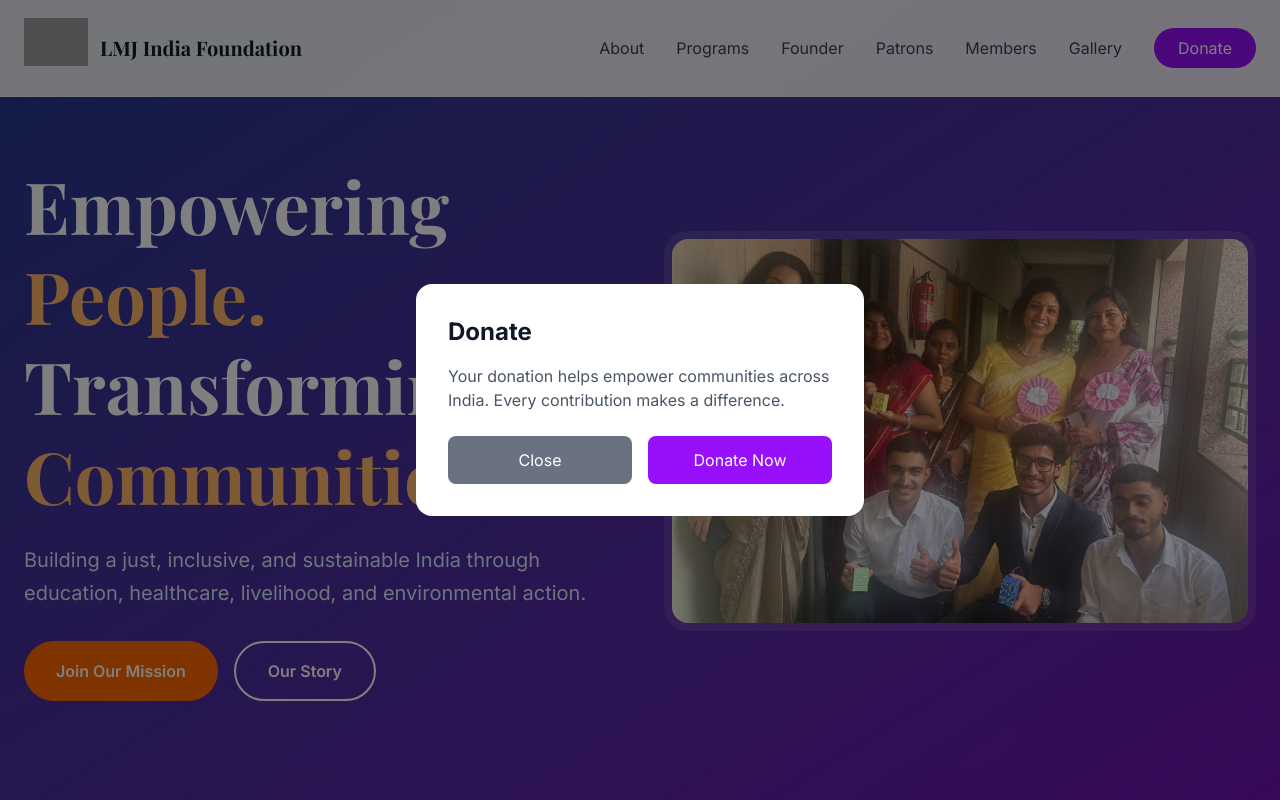
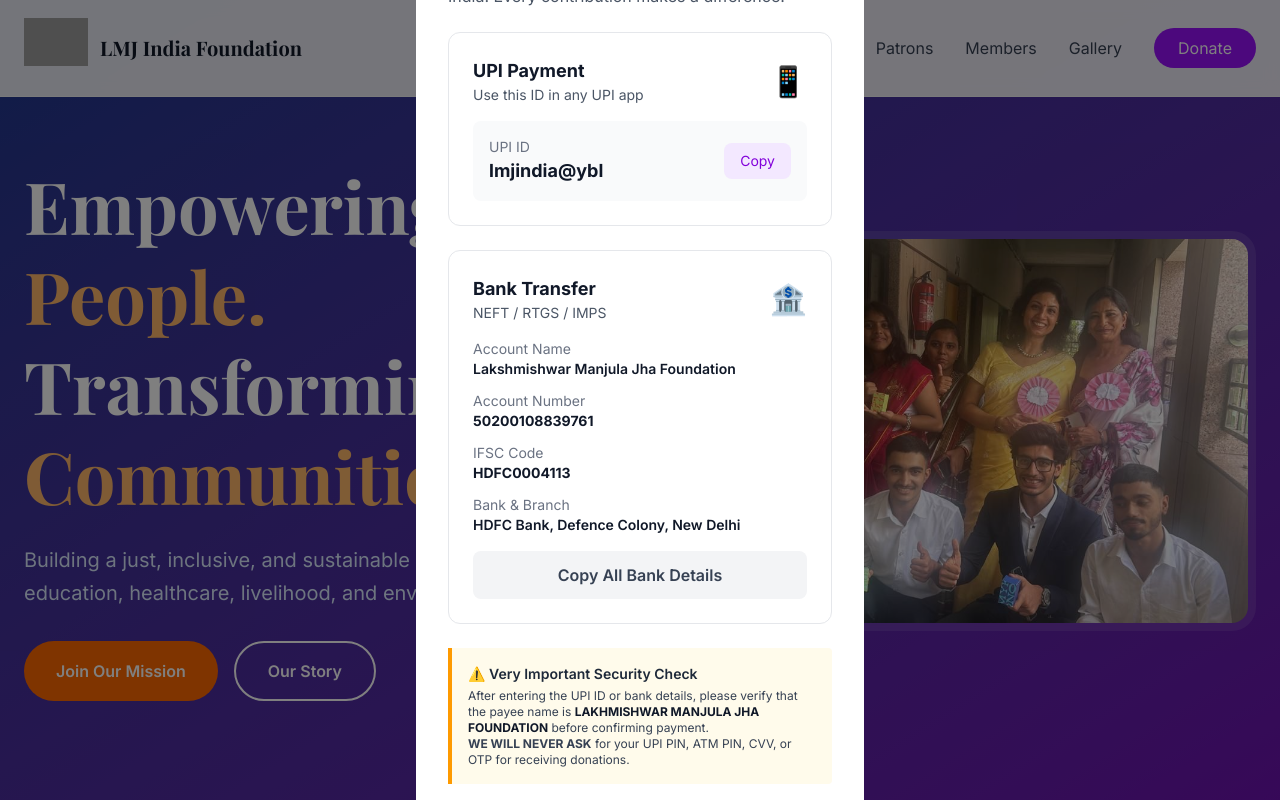
Before and after one commit to LMJFoundation/lmjfoundation, a Next.js app: page / in a window 1280 px wide. Both pictures are taken after a click on the button "Donate". Shown: the top 800 px of the page. Built offline with nearby package versions, Linux system fonts and the light colour scheme; grey boxes are pictures that could not be loaded; a web font is replaced by a local one.

Commit message:
fix: update donation modal with UPI/bank details and security warning

```diff
--- a/app/page.tsx
+++ b/app/page.tsx
@@ -34,8 +34,12 @@
   };
 
   const handleDonate = () => {
-    window.open('https://your-payment-link.com', '_blank');
-    closeModal();
+    setModalContent({
+      title: 'Support Our Mission',
+      text: 'Thank you for choosing to support LMJ India Foundation. You can make a direct transfer using the details below. Please use your name as a reference for tracking.',
+      type: 'donate'
+    });
+    setIsModalOpen(true);
   };
 
   const handleVolunteerApply = () => {
@@ -823,22 +827,99 @@
       {isModalOpen && (
         <div className="fixed inset-0 bg-black/50 flex items-center justify-center z-50 p-4" onClick={closeModal}>
           <div className="bg-white rounded-2xl p-8 max-w-md w-full" onClick={(e) => e.stopPropagation()}>
-            <h3 className="text-2xl font-bold text-gray-900 mb-4">{modalContent.title}</h3>
+            <h3 className="text-2xl font-bold text-gray-900 mb-2">{modalContent.title}</h3>
             <p className="text-gray-600 mb-6">{modalContent.text}</p>
-            <div className="flex gap-4">
-              <button onClick={closeModal} className="flex-1 bg-gray-500 text-white py-3 rounded-lg hover:bg-gray-600 transition">Close</button>
-              {modalContent.type === 'donate' && (
-                <button onClick={handleDonate} className="flex-1 bg-purple-600 text-white py-3 rounded-lg hover:bg-purple-700 transition">Donate Now</button>
-              )}
-              {modalContent.type === 'volunteer' && (
-                <button onClick={handleVolunteerApply} className="flex-1 bg-orange-500 text-white py-3 rounded-lg hover:bg-orange-600 transition">Apply Now</button>
-              )}
-              {modalContent.type === 'member' && (
-                <button onClick={handleMemberApply} className="flex-1 bg-gradient-to-r from-amber-500 to-yellow-600 text-white py-3 rounded-lg hover:from-amber-600 hover:to-yellow-700 transition">Apply for Membership</button>
-              )}
-              {modalContent.type === 'info' && (
-                <button onClick={closeModal} className="flex-1 bg-purple-600 text-white py-3 rounded-lg hover:bg-purple-700 transition">Learn More</button>
-              )}
+
+            {/* Payment Details Section (only for 'donate' type) */}
+            {modalContent.type === 'donate' && (
+              <div className="space-y-6 mb-8">
+                {/* UPI ID Section */}
+                <div className="border border-gray-200 rounded-xl p-6">
+                  <div className="flex items-center justify-between mb-4">
+                    <div>
+                      <h4 className="font-bold text-lg text-gray-900">UPI Payment</h4>
+                      <p className="text-gray-600 text-sm">Use this ID in any UPI app</p>
+                    </div>
+                    <div className="text-3xl">📱</div>
+                  </div>
+                  <div className="bg-gray-50 rounded-lg p-4">
+                    <div className="flex justify-between items-center">
+                      <div>
+                        <p className="text-sm text-gray-500">UPI ID</p>
+                        <p className="font-mono font-bold text-lg text-gray-900">lmjindia@ybl</p>
+                      </div>
+                      <button
+                        onClick={() => {
+                          navigator.clipboard.writeText('lmjindia@ybl');
+                          alert('UPI ID copied to clipboard!');
+                        }}
+                        className="bg-purple-100 text-purple-700 px-4 py-2 rounded-lg hover:bg-purple-200 transition text-sm"
+                      >
+                        Copy
+                      </button>
+                    </div>
+                  </div>
+                </div>
+
+                {/* Bank Details Section */}
+                <div className="border border-gray-200 rounded-xl p-6">
+                  <div className="flex items-center justify-between mb-4">
+                    <div>
+                      <h4 className="font-bold text-lg text-gray-900">Bank Transfer</h4>
+                      <p className="text-gray-600 text-sm">NEFT / RTGS / IMPS</p>
+                    </div>
+                    <div className="text-3xl">🏦</div>
+                  </div>
+                  <div className="space-y-3 text-sm">
+                    <div>
+                      <p className="text-gray-500">Account Name</p>
+                      <p className="font-semibold text-gray-900">Lakshmishwar Manjula Jha Foundation</p>
+                    </div>
+                    <div>
+                      <p className="text-gray-500">Account Number</p>
+                      <p className="font-mono font-bold text-gray-900">50200108839761</p>
+                    </div>
+                    <div>
+                      <p className="text-gray-500">IFSC Code</p>
+                      <p className="font-mono font-bold text-gray-900">HDFC0004113</p>
+                    </div>
+                    <div>
+                      <p className="text-gray-500">Bank & Branch</p>
+                      <p className="font-semibold text-gray-900">HDFC Bank, Defence Colony, New Delhi</p>
+                    </div>
+                  </div>
+                  <button
+                    onClick={() => {
+                      const details = `Account Name: LMJ INDIA FOUNDATION\nAccount No: 1234567890\nIFSC: ICIC0001234\nBank: ICICI Bank, Defence Colony, New Delhi`;
+                      navigator.clipboard.writeText(details);
+                      alert('Bank details copied to clipboard!');
+                    }}
+                    className="w-full mt-4 bg-gray-100 text-gray-700 py-3 rounded-lg font-semibold hover:bg-gray-200 transition"
+                  >
+                    Copy All Bank Details
+                  </button>
+                </div>
+
+                {/* Security Message */}
+                <div className="bg-amber-50 border-l-4 border-amber-500 p-4 rounded-r">
+                  <p className="text-sm text-gray-800 font-semibold mb-1">⚠️ Very Important Security Check</p>
+                  <p className="text-xs text-gray-700">
+                    After entering the UPI ID or bank details, please verify that the payee name is <strong className="text-gray-900">LAKHMISHWAR MANJULA JHA FOUNDATION</strong> before confirming payment.
+                    <br />
+                    <strong>WE WILL NEVER ASK</strong> for your UPI PIN, ATM PIN, CVV, or OTP for receiving donations.
+                  </p>
+                </div>
+              </div>
+            )}
+
+            {/* Modal action buttons */}
+            <div className="flex gap-4 pt-4 border-t border-gray-200">
+              <button
+                onClick={closeModal}
+                className="flex-1 bg-gray-500 text-white py-3 rounded-lg hover:bg-gray-600 transition"
+              >
+                Close
+              </button>
             </div>
           </div>
         </div>
```
